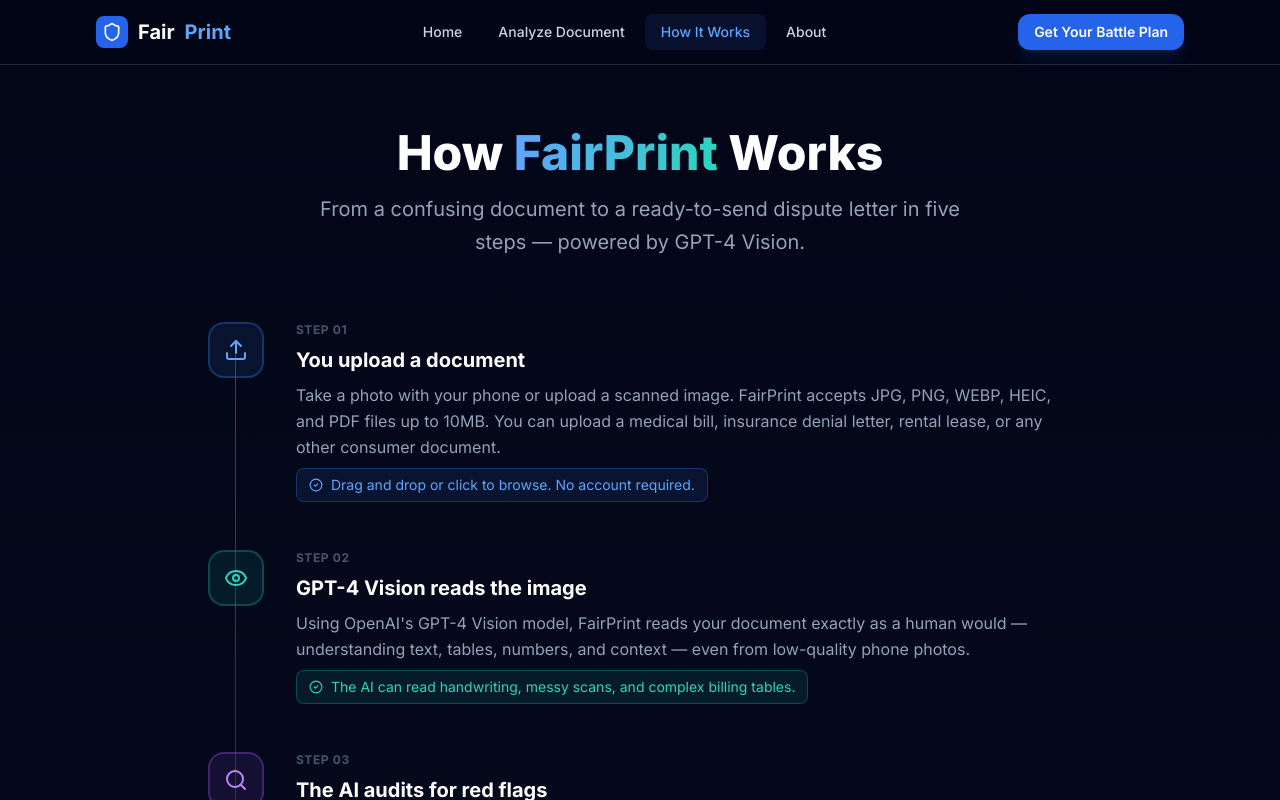
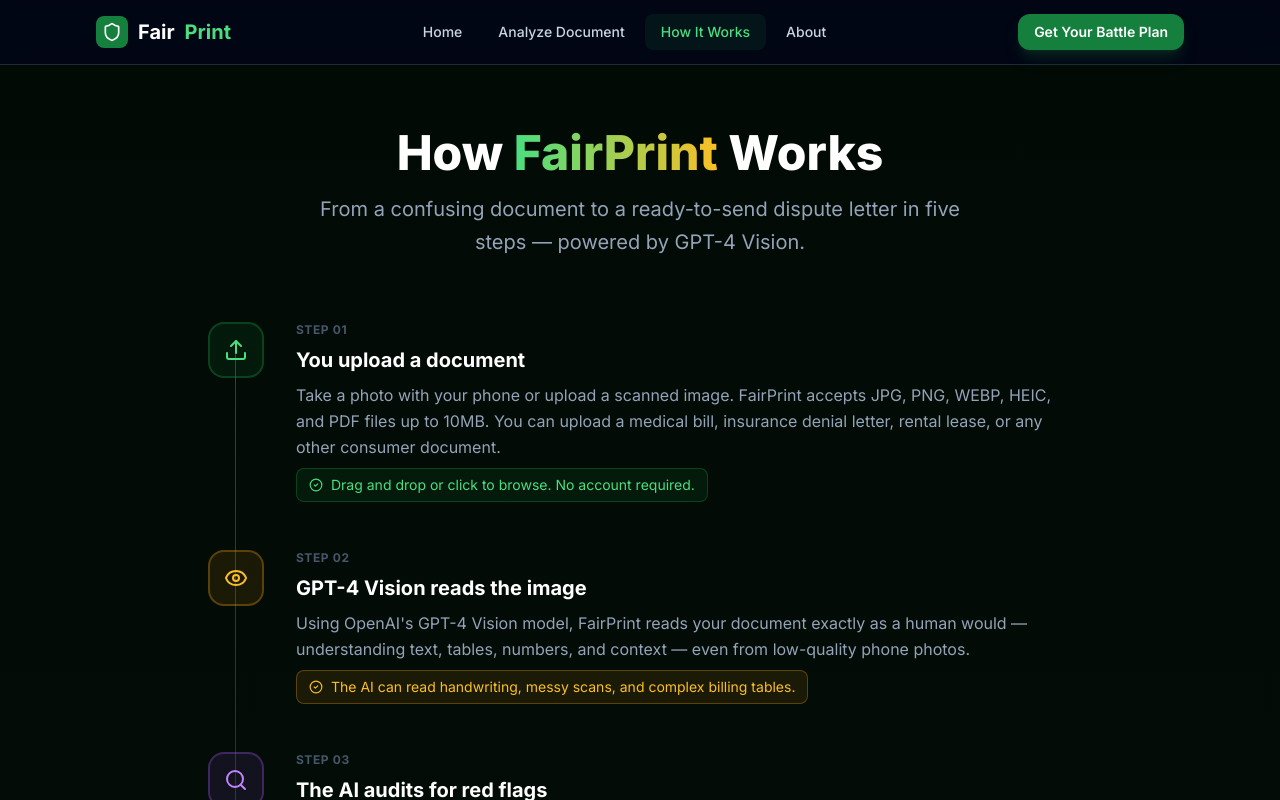
Before and after one commit to mayavogel2004/fairprintAI, a Next.js app: page /how-it-works in a window 1280 px wide. Shown: the top 800 px of the page. Built offline with nearby package versions, Linux system fonts and the light colour scheme.

Commit message:
Redesign: deep green and gold color scheme

```diff
--- a/app/globals.css
+++ b/app/globals.css
@@ -6,8 +6,8 @@
 
 :root {
   --foreground-rgb: 255, 255, 255;
-  --background-start-rgb: 2, 6, 23;
-  --background-end-rgb: 15, 23, 42;
+  --background-start-rgb: 2, 10, 5;
+  --background-end-rgb: 5, 20, 10;
 }
 
 html {
@@ -27,7 +27,7 @@
 
 @layer components {
   .btn-primary {
-    @apply bg-blue-600 hover:bg-blue-500 text-white font-semibold px-6 py-3 rounded-xl transition-all duration-200 inline-flex items-center gap-2 shadow-lg shadow-blue-900/30 hover:shadow-blue-700/40 hover:-translate-y-0.5;
+    @apply bg-green-700 hover:bg-green-600 text-white font-semibold px-6 py-3 rounded-xl transition-all duration-200 inline-flex items-center gap-2 shadow-lg shadow-green-900/40 hover:shadow-green-800/50 hover:-translate-y-0.5;
   }
 
   .btn-secondary {
@@ -63,7 +63,7 @@
   }
 
   .gradient-text {
-    @apply bg-gradient-to-r from-blue-400 to-teal-400 bg-clip-text text-transparent;
+    @apply bg-gradient-to-r from-green-400 to-amber-400 bg-clip-text text-transparent;
   }
 }
 
@@ -72,12 +72,12 @@
   width: 6px;
 }
 ::-webkit-scrollbar-track {
-  background: #0f172a;
+  background: #0a1a0e;
 }
 ::-webkit-scrollbar-thumb {
-  background: #334155;
+  background: #1a4a28;
   border-radius: 3px;
 }
 ::-webkit-scrollbar-thumb:hover {
-  background: #475569;
+  background: #22623a;
 }
--- a/app/how-it-works/page.tsx
+++ b/app/how-it-works/page.tsx
@@ -22,9 +22,9 @@
     description:
       "Take a photo with your phone or upload a scanned image. FairPrint accepts JPG, PNG, WEBP, HEIC, and PDF files up to 10MB. You can upload a medical bill, insurance denial letter, rental lease, or any other consumer document.",
     detail: "Drag and drop or click to browse. No account required.",
-    color: "text-blue-400",
-    border: "border-blue-500/30",
-    bg: "bg-blue-500/10",
+    color: "text-green-400",
+    border: "border-green-600/30",
+    bg: "bg-green-600/10",
   },
   {
     step: "02",
@@ -33,9 +33,9 @@
     description:
       "Using OpenAI's GPT-4 Vision model, FairPrint reads your document exactly as a human would — understanding text, tables, numbers, and context — even from low-quality phone photos.",
     detail: "The AI can read handwriting, messy scans, and complex billing tables.",
-    color: "text-teal-400",
-    border: "border-teal-500/30",
-    bg: "bg-teal-500/10",
+    color: "text-amber-400",
+    border: "border-amber-500/30",
+    bg: "bg-amber-500/10",
   },
   {
     step: "03",
@@ -144,7 +144,7 @@
       {/* Step-by-step */}
       <section className="mb-20 relative">
         {/* Vertical timeline line */}
-        <div className="absolute left-[27px] top-8 bottom-8 w-px bg-gradient-to-b from-blue-500/50 via-purple-500/30 to-green-500/50 hidden md:block" />
+        <div className="absolute left-[27px] top-8 bottom-8 w-px bg-gradient-to-b from-green-600/50 via-purple-500/30 to-green-500/50 hidden md:block" />
 
         <div className="space-y-10">
           {steps.map(({ step, icon: Icon, title, description, detail, color, border, bg }) => (
@@ -177,8 +177,8 @@
         <div className="grid md:grid-cols-2 gap-5">
           {techStack.map(({ icon: Icon, title, description }) => (
             <div key={title} className="card-hover">
-              <div className="bg-blue-500/10 border border-blue-500/20 w-10 h-10 rounded-xl flex items-center justify-center mb-4">
-                <Icon className="w-5 h-5 text-blue-400" />
+              <div className="bg-green-600/10 border border-green-600/20 w-10 h-10 rounded-xl flex items-center justify-center mb-4">
+                <Icon className="w-5 h-5 text-green-400" />
               </div>
               <h3 className="text-white font-semibold mb-2">{title}</h3>
               <p className="text-slate-400 text-sm leading-relaxed">{description}</p>
--- a/app/page.tsx
+++ b/app/page.tsx
@@ -19,18 +19,18 @@
     title: "Medical Bills",
     description:
       "Spot duplicate charges, upcoding, and billing for services never received.",
-    color: "text-blue-400",
-    bg: "bg-blue-500/10",
-    border: "border-blue-500/20",
+    color: "text-green-400",
+    bg: "bg-green-600/10",
+    border: "border-green-600/20",
   },
   {
     icon: FileX,
     title: "Insurance Denials",
     description:
       "Understand why you were denied and get a compelling, pre-written appeal letter.",
-    color: "text-teal-400",
-    bg: "bg-teal-500/10",
-    border: "border-teal-500/20",
+    color: "text-amber-400",
+    bg: "bg-amber-500/10",
+    border: "border-amber-500/20",
   },
   {
     icon: Home,
@@ -80,11 +80,11 @@
       <section className="relative overflow-hidden pt-20 pb-28 px-4">
         {/* Background glow */}
         <div className="absolute inset-0 -z-10">
-          <div className="absolute top-0 left-1/2 -translate-x-1/2 w-[800px] h-[400px] bg-blue-600/10 rounded-full blur-3xl" />
+          <div className="absolute top-0 left-1/2 -translate-x-1/2 w-[800px] h-[400px] bg-green-700/10 rounded-full blur-3xl" />
         </div>
 
         <div className="max-w-4xl mx-auto text-center">
-          <div className="inline-flex items-center gap-2 bg-blue-500/10 border border-blue-500/20 text-blue-400 text-sm font-medium px-4 py-2 rounded-full mb-8">
+          <div className="inline-flex items-center gap-2 bg-green-600/10 border border-green-600/20 text-green-400 text-sm font-medium px-4 py-2 rounded-full mb-8">
             <Shield className="w-4 h-4" />
             AI-Powered Consumer Advocacy
           </div>
@@ -133,7 +133,7 @@
       {/* The Problem */}
       <section className="py-24 px-4">
         <div className="max-w-4xl mx-auto">
-          <div className="card border-l-4 border-l-blue-500 bg-gradient-to-r from-blue-500/5 to-transparent">
+          <div className="card border-l-4 border-l-green-600 bg-gradient-to-r from-green-600/5 to-transparent">
             <p className="text-slate-300 text-lg md:text-xl leading-relaxed italic">
               &ldquo;The average American reads at an 8th-grade level, but medical bills, insurance denials, and rental
               leases are written at a postgraduate legal level. This isn&apos;t an accident — it&apos;s a design
@@ -190,12 +190,12 @@
 
           <div className="grid md:grid-cols-3 gap-8 relative">
             {/* Connector line */}
-            <div className="hidden md:block absolute top-8 left-[calc(16.66%+2rem)] right-[calc(16.66%+2rem)] h-px bg-gradient-to-r from-blue-500/50 via-teal-500/50 to-purple-500/50" />
+            <div className="hidden md:block absolute top-8 left-[calc(16.66%+2rem)] right-[calc(16.66%+2rem)] h-px bg-gradient-to-r from-green-600/50 via-amber-500/50 to-purple-500/50" />
 
             {steps.map(({ step, icon: Icon, title, description }, i) => (
               <div key={step} className="relative text-center">
-                <div className="relative inline-flex items-center justify-center w-16 h-16 bg-slate-900 border-2 border-blue-500/40 rounded-2xl mb-5 mx-auto">
-                  <Icon className="w-7 h-7 text-blue-400" />
+                <div className="relative inline-flex items-center justify-center w-16 h-16 bg-slate-900 border-2 border-green-600/40 rounded-2xl mb-5 mx-auto">
+                  <Icon className="w-7 h-7 text-green-400" />
                   <span className="absolute -top-2 -right-2 text-[10px] font-bold text-slate-500 bg-slate-950 px-1.5 py-0.5 rounded border border-slate-800">
                     {step}
                   </span>
@@ -237,7 +237,7 @@
                     "Estimated potential savings from identified overcharges",
                   ].map((item) => (
                     <li key={item} className="flex items-start gap-3 text-sm text-slate-300">
-                      <CheckCircle2 className="w-5 h-5 text-teal-400 mt-0.5 shrink-0" />
+                      <CheckCircle2 className="w-5 h-5 text-amber-400 mt-0.5 shrink-0" />
                       {item}
                     </li>
                   ))}
--- a/app/upload/page.tsx
+++ b/app/upload/page.tsx
@@ -23,18 +23,18 @@
     icon: Stethoscope,
     label: "Medical Bill",
     description: "Hospital, clinic, or provider bill",
-    color: "text-blue-400",
-    border: "border-blue-500/40",
-    bg: "bg-blue-500/10",
+    color: "text-green-400",
+    border: "border-green-600/40",
+    bg: "bg-green-600/10",
   },
   {
     id: "insurance_denial",
     icon: FileX,
     label: "Insurance Denial",
     description: "Denial letter or Explanation of Benefits (EOB)",
-    color: "text-teal-400",
-    border: "border-teal-500/40",
-    bg: "bg-teal-500/10",
+    color: "text-amber-400",
+    border: "border-amber-500/40",
+    bg: "bg-amber-500/10",
   },
   {
     id: "lease",
@@ -171,7 +171,7 @@
       {/* Step 1: Document Type */}
       <div className="mb-8">
         <h2 className="text-white font-semibold text-lg mb-4 flex items-center gap-2">
-          <span className="bg-blue-600 text-white text-xs font-bold w-6 h-6 rounded-full flex items-center justify-center">
+          <span className="bg-green-700 text-white text-xs font-bold w-6 h-6 rounded-full flex items-center justify-center">
             1
           </span>
           What type of document is this?
@@ -206,7 +206,7 @@
       {/* Step 2: Upload */}
       <div className="mb-8">
         <h2 className="text-white font-semibold text-lg mb-4 flex items-center gap-2">
-          <span className="bg-blue-600 text-white text-xs font-bold w-6 h-6 rounded-full flex items-center justify-center">
+          <span className="bg-green-700 text-white text-xs font-bold w-6 h-6 rounded-full flex items-center justify-center">
             2
           </span>
           Upload your document
@@ -218,14 +218,14 @@
             className={clsx(
               "border-2 border-dashed rounded-2xl p-12 text-center cursor-pointer transition-all duration-200",
               isDragActive
-                ? "border-blue-500 bg-blue-500/5"
+                ? "border-green-600 bg-green-600/5"
                 : "border-slate-700 bg-slate-900 hover:border-slate-500 hover:bg-slate-800/50"
             )}
           >
             <input {...getInputProps()} />
             <div className="flex justify-center mb-4">
-              <div className="bg-blue-500/10 border border-blue-500/20 rounded-2xl p-4">
-                <Upload className="w-10 h-10 text-blue-400" />
+              <div className="bg-green-600/10 border border-green-600/20 rounded-2xl p-4">
+                <Upload className="w-10 h-10 text-green-400" />
               </div>
             </div>
             <p className="text-white font-semibold text-lg mb-1">
@@ -269,8 +269,8 @@
                   </button>
                 </div>
                 <div className="flex items-center gap-2 mt-2">
-                  <CheckCircle2 className="w-4 h-4 text-teal-400" />
-                  <span className="text-teal-400 text-sm">File ready</span>
+                  <CheckCircle2 className="w-4 h-4 text-amber-400" />
+                  <span className="text-amber-400 text-sm">File ready</span>
                 </div>
               </div>
             </div>
@@ -287,9 +287,9 @@
 
       {/* Loading / Progress */}
       {isLoading && (
-        <div className="card border-blue-500/30 bg-blue-500/5 mb-8 animate-fade-in">
+        <div className="card border-green-600/30 bg-green-600/5 mb-8 animate-fade-in">
           <div className="flex flex-col items-center text-center py-4">
-            <Loader2 className="w-10 h-10 text-blue-400 animate-spin mb-4" />
+            <Loader2 className="w-10 h-10 text-green-400 animate-spin mb-4" />
             <p className="text-white font-semibold text-lg mb-6">
               Your AI advocate is working...
             </p>
@@ -300,7 +300,7 @@
                   className={clsx(
                     "flex items-center gap-3 text-sm transition-all duration-500",
                     i < stepIndex
-                      ? "text-teal-400"
+                      ? "text-amber-400"
                       : i === stepIndex
                       ? "text-white"
                       : "text-slate-600"
@@ -323,9 +323,9 @@
 
       {/* Done state */}
       {state === "done" && (
-        <div className="card border-teal-500/30 bg-teal-500/5 mb-8 text-center animate-fade-in">
-          <CheckCircle2 className="w-10 h-10 text-teal-400 mx-auto mb-3" />
-          <p className="text-teal-400 font-semibold">Analysis complete! Redirecting to your Battle Plan...</p>
+        <div className="card border-amber-500/30 bg-amber-500/5 mb-8 text-center animate-fade-in">
+          <CheckCircle2 className="w-10 h-10 text-amber-400 mx-auto mb-3" />
+          <p className="text-amber-400 font-semibold">Analysis complete! Redirecting to your Battle Plan...</p>
         </div>
       )}
 
@@ -337,7 +337,7 @@
           className={clsx(
             "w-full py-4 rounded-xl font-semibold text-lg transition-all duration-200",
             file
-              ? "bg-blue-600 hover:bg-blue-500 text-white shadow-lg shadow-blue-900/30 hover:shadow-blue-700/40 hover:-translate-y-0.5"
+              ? "bg-green-700 hover:bg-green-600 text-white shadow-lg shadow-green-900/30 hover:shadow-green-800/40 hover:-translate-y-0.5"
               : "bg-slate-800 text-slate-500 cursor-not-allowed"
           )}
         >
--- a/components/Footer.tsx
+++ b/components/Footer.tsx
@@ -9,10 +9,10 @@
           {/* Brand */}
           <div>
             <div className="flex items-center gap-2 font-bold text-lg text-white mb-3">
-              <div className="bg-blue-600 rounded-lg p-1.5">
+              <div className="bg-green-700 rounded-lg p-1.5">
                 <Shield className="w-4 h-4 text-white" />
               </div>
-              Fair<span className="text-blue-400">Print</span>
+              Fair<span className="text-green-400">Print</span>
             </div>
             <p className="text-slate-400 text-sm leading-relaxed">
               Turning confusing documents into plain-English explanations and ready-to-send dispute letters since 2025.
--- a/components/Navbar.tsx
+++ b/components/Navbar.tsx
@@ -24,12 +24,12 @@
           {/* Logo */}
           <Link
             href="/"
-            className="flex items-center gap-2.5 font-bold text-xl text-white hover:text-blue-400 transition-colors"
+            className="flex items-center gap-2.5 font-bold text-xl text-white hover:text-green-400 transition-colors"
           >
-            <div className="bg-blue-600 rounded-lg p-1.5">
+            <div className="bg-green-700 rounded-lg p-1.5">
               <Shield className="w-5 h-5 text-white" />
             </div>
-            Fair<span className="text-blue-400">Print</span>
+            Fair<span className="text-green-400">Print</span>
           </Link>
 
           {/* Desktop links */}
@@ -41,7 +41,7 @@
                 className={clsx(
                   "px-4 py-2 rounded-lg text-sm font-medium transition-colors",
                   pathname === href
-                    ? "text-blue-400 bg-blue-500/10"
+                    ? "text-green-400 bg-green-600/10"
                     : "text-slate-300 hover:text-white hover:bg-slate-800"
                 )}
               >
@@ -80,7 +80,7 @@
               className={clsx(
                 "block px-4 py-3 rounded-lg text-sm font-medium transition-colors",
                 pathname === href
-                  ? "text-blue-400 bg-blue-500/10"
+                  ? "text-green-400 bg-green-600/10"
                   : "text-slate-300 hover:text-white hover:bg-slate-800"
               )}
             >
```
Also changed, not shown: app/about/page.tsx (+5 -5 lines), app/results/page.tsx (+9 -9 lines), tsconfig.json (+27 -6 lines), .claude/settings.local.json.
